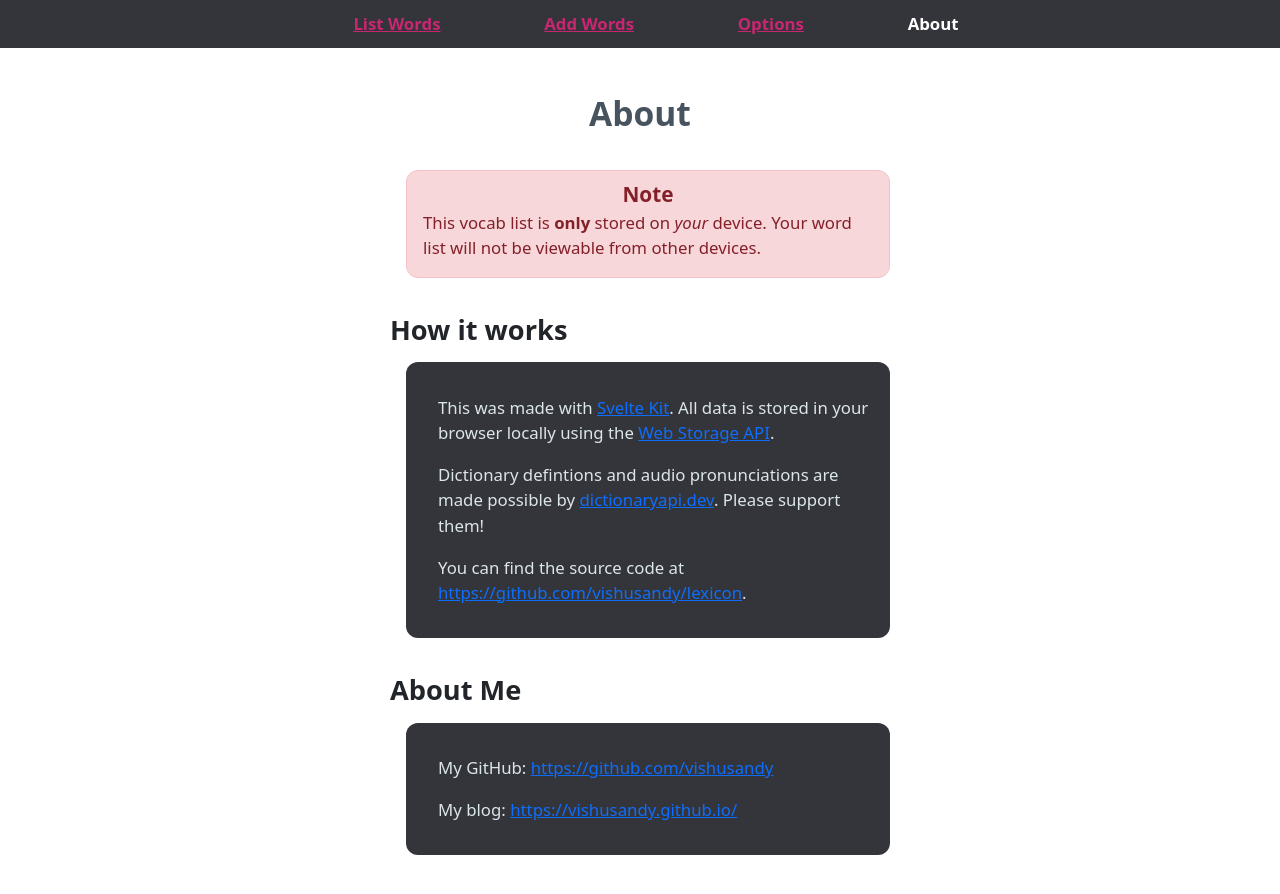
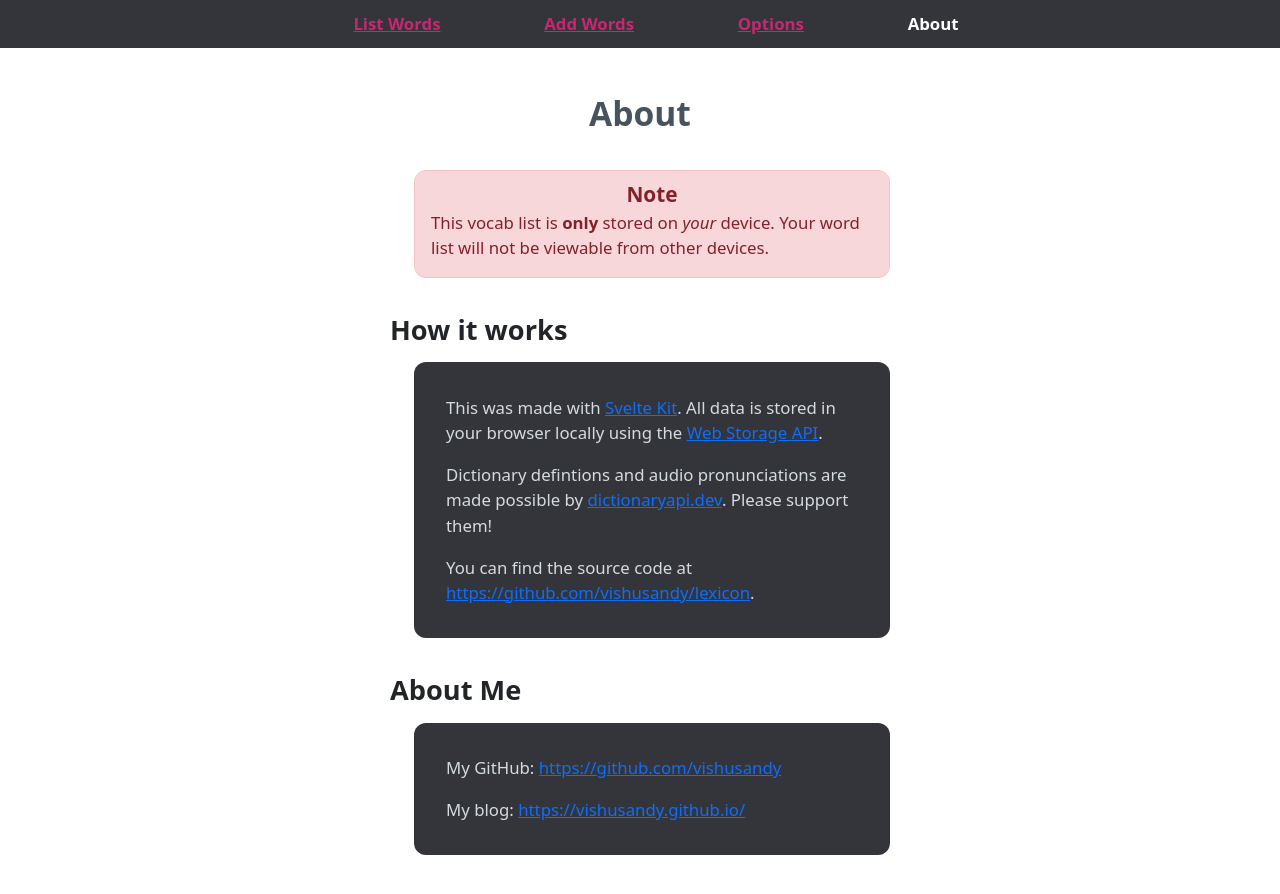
Before and after one commit to vishusandy/lexicon, a SvelteKit app: page /about in a window 1280 px wide. Shown: the top 894 px of the page. Built offline with nearby package versions, Linux system fonts and the light colour scheme.

Commit message:
updated about page styling

```diff
--- a/src/routes/about/+page.svelte
+++ b/src/routes/about/+page.svelte
@@ -70,7 +70,7 @@
 
     section.alert {
         padding: 0.5rem 1rem 1rem 1rem;
-        margin-left: 1rem;
+        margin-left: 1.5rem;
         /* margin-right: 1rem; */
     }
 
@@ -102,8 +102,8 @@
     }
 
     .dark-theme .about-group {
-        margin-left: 1rem;
+        margin-left: 1.5rem;
         background: #34353a;
-        color: #dbe5ec;
+        color: #d4dbe0;
     }
 </style>
```
